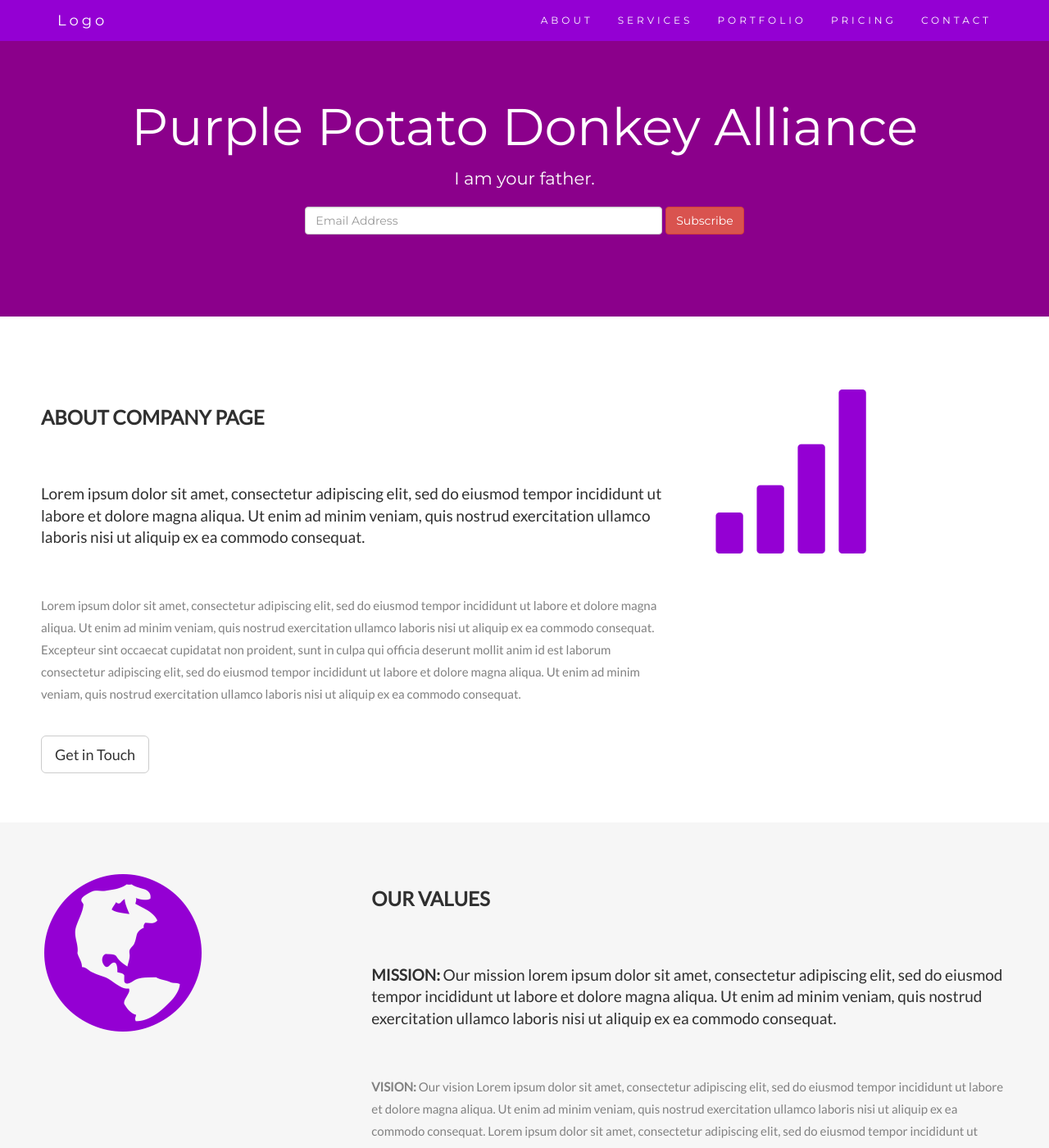
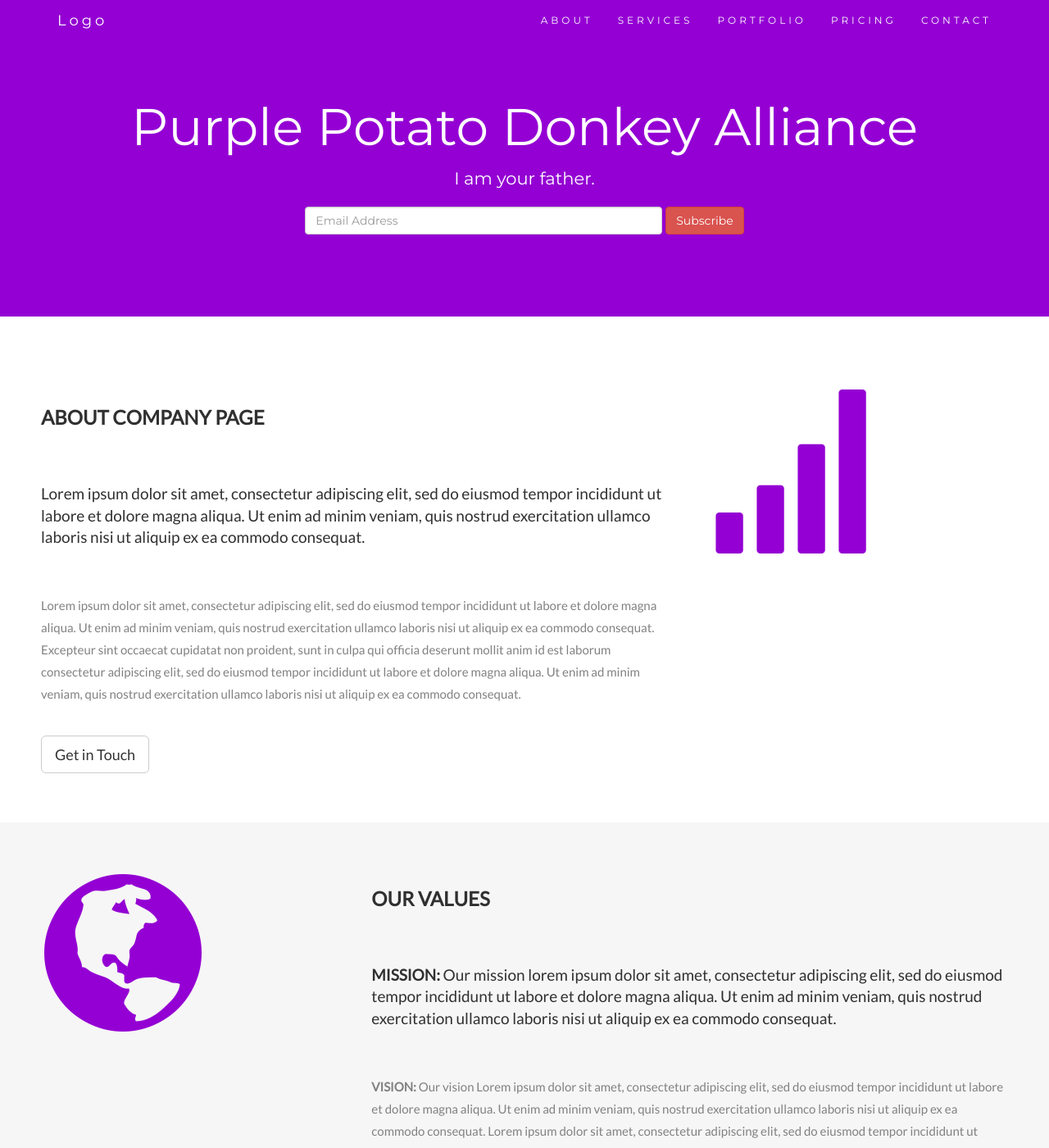
Before and after one commit to PotatoDonkey/PotatoDonkey.github.io, a Jekyll site: the page index.html, which Jekyll copies as it is, in a window 1280 px wide and 1400 px high. Shown: the whole window at 82% size. Built offline with Jekyll 4.4.1, drawn with Linux system fonts in a browser that asks for light colours; nearby versions of some CDN libraries; library files that are not in the unit come from our copies.

Commit message:
Update index.html

```diff
--- a/index.html
+++ b/index.html
@@ -31,7 +31,7 @@
       margin-bottom: 30px;
   }
   .jumbotron {
-      background-color: darkMagenta;
+      background-color: darkViolet;
       color: #fff;
       padding: 100px 25px;
       font-family: Montserrat, sans-serif;
```
